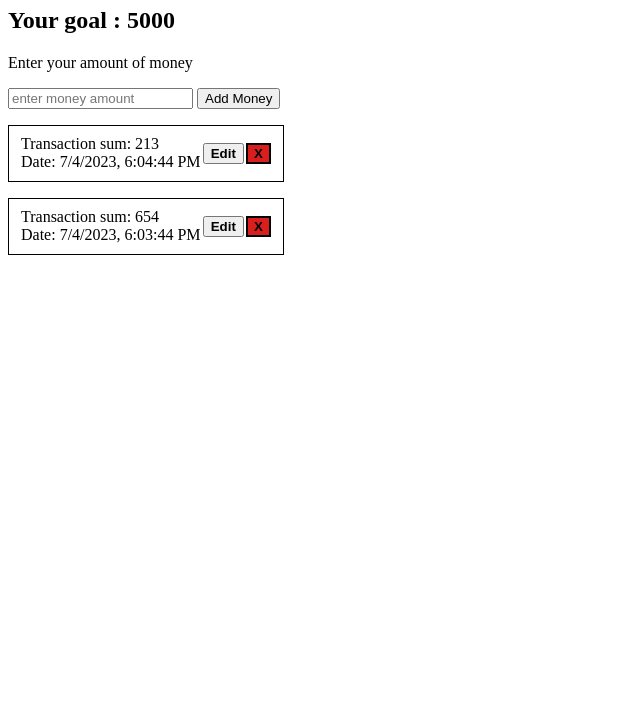
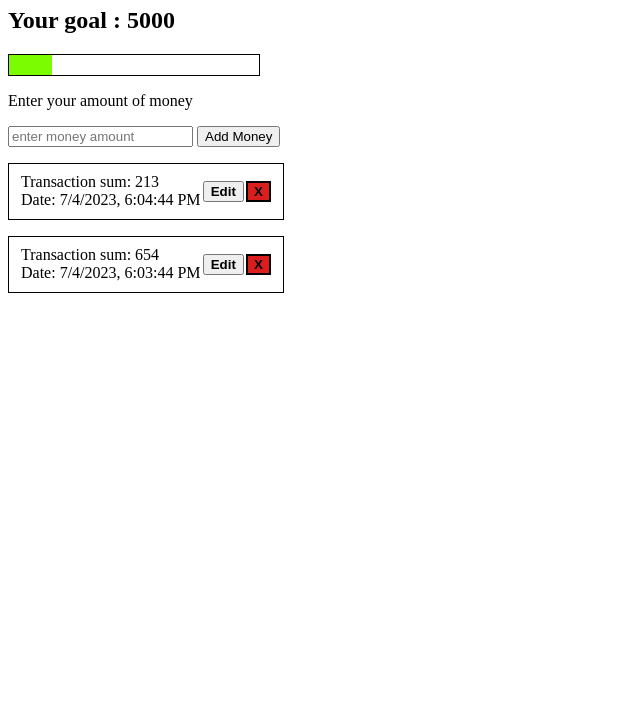
Before and after one commit to DimaSmaha/collectMoneyApp, a website: page public/index.html in a window 1280 px wide. Shown: the part 73-800 px from the top of the page, without its empty margins (0-640 px from the left). Drawn offline with Linux system fonts and the light colour scheme.

Commit message:
add progress bar

```diff
--- a/public/index.html
+++ b/public/index.html
@@ -14,6 +14,9 @@
     </div>
     <div>
       <h2 id="yourGoal">Your goal :</h2>
+    </div>
+    <div id="progressBarParent">
+      <div id="progressBar"></div>
     </div>
     <div>
       <p>Enter your amount of money</p>
--- a/public/script.js
+++ b/public/script.js
@@ -20,6 +20,7 @@ const getData = async () => {
   changeMoneyScore();
   setGoal();
   renderTransactions();
+  setProgressBar();
   console.log(transactionsArray);
 };
 
@@ -65,6 +66,7 @@ function addMoney() {
     checkGoal();
   }
   addTransactionDIV();
+  setProgressBar();
   return totalMoney;
 }
 
@@ -175,6 +177,7 @@ function deleteTransaction(transaction_id) {
   const transactionBoxes = document.getElementById("transactionBoxes");
   transactionBoxes.replaceChildren();
   renderTransactions();
+  setProgressBar();
   console.log(transactionsArray);
 }
 
@@ -241,6 +244,18 @@ function acceptEditTransaction(transaction_id) {
   renderTransactions();
   recalculateMoneyScore();
   changeMoneyScore();
+  setProgressBar();
+}
+
+function setProgressBar() {
+  const progressBar = document.getElementById("progressBar");
+  const progressBarPercentage = (totalMoney / goalValue) * 100;
+  if (totalMoney <= goalValue) {
+    progressBar.style.width = `${progressBarPercentage}%`;
+  }
+  if (totalMoney >= goalValue) {
+    progressBar.style.width = "100%";
+  }
 }
 
 /// add that transaction be shown on the screen
--- a/public/styles.css
+++ b/public/styles.css
@@ -20,3 +20,13 @@
   background-color: lawngreen;
   border: solid 2px;
 }
+#progressBarParent {
+  width: 250px;
+  height: 20px;
+  border: 1px solid;
+}
+#progressBar {
+  width: 250px;
+  height: 20px;
+  background-color: lawngreen;
+}
```
